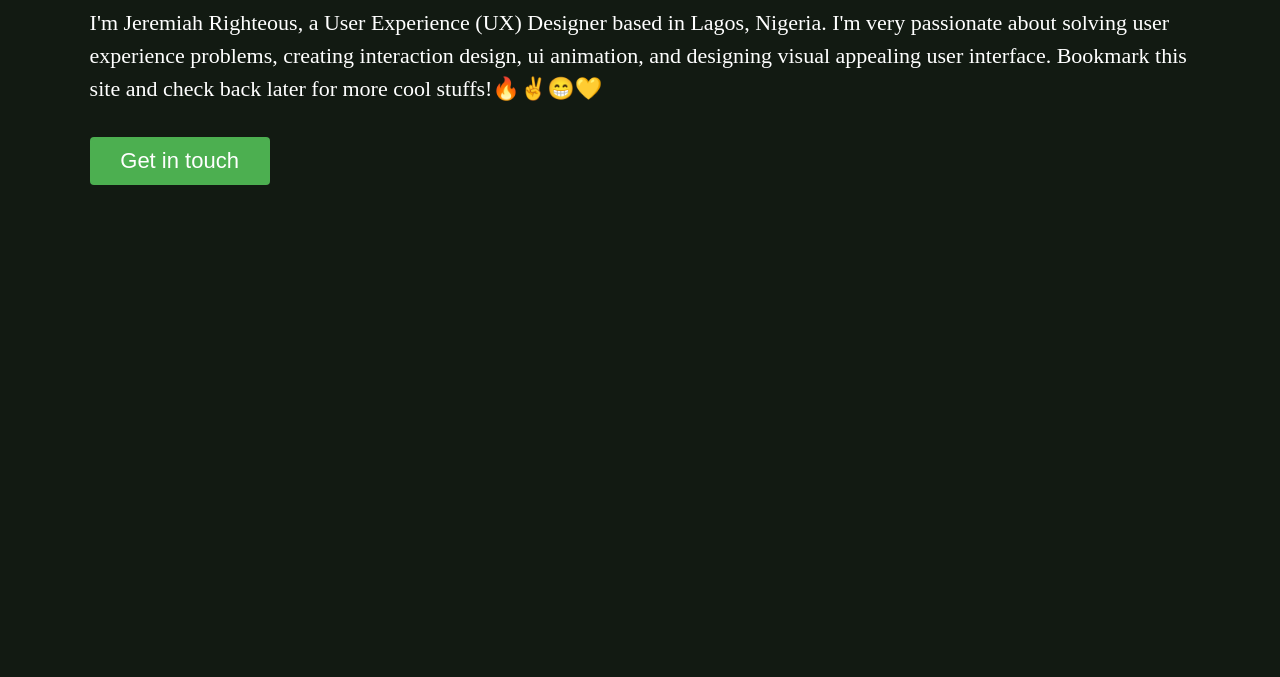
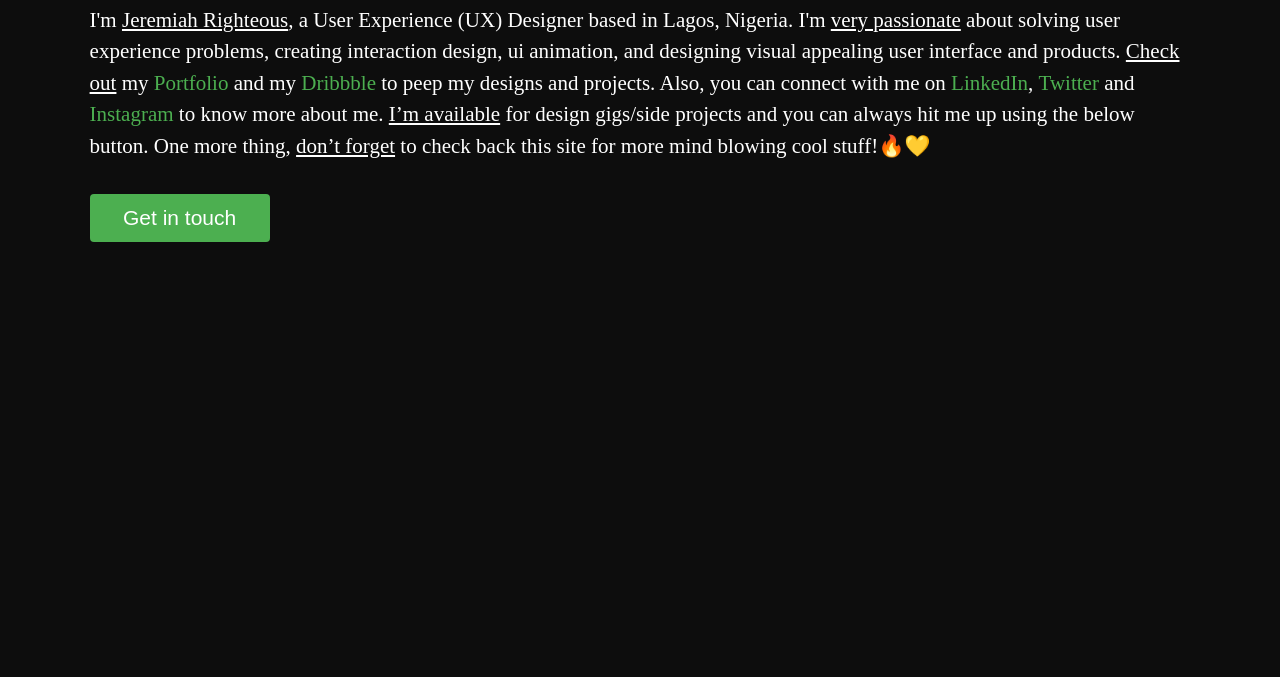
Before and after one commit to jeremiahriz/jeremiahrighteous, a plain HTML site: page index.html in a window 1280 px wide. Shown: the part 123-800 px from the top of the page. Drawn offline with Linux system fonts and the light colour scheme.

Commit message:
Updated site content

```diff
--- a/index.html
+++ b/index.html
@@ -9,7 +9,7 @@
 		<div class="center">
 			<h1>Hello There,</h1>
 
-			<p >I'm Jeremiah Righteous, a User Experience (UX) Designer based in Lagos, Nigeria. I'm very passionate about solving user experience problems, creating interaction design, ui animation, and designing visual appealing user interface. Bookmark this site and check back later for more cool stuffs!🔥✌😁💛</p>
+			<p >I'm <ins>Jeremiah Righteous</ins>, a User Experience (UX) Designer based in Lagos, Nigeria. I'm <ins>very passionate</ins> about solving user experience problems, creating interaction design, ui animation, and designing visual appealing user interface and products. <ins>Check out</ins> my <a href="http://jeremiahriz.design" target="_blank">Portfolio</a> and my <a href="https://dribbble.com/jeremiahriz" target="_blank">Dribbble</a> to peep my designs and projects. Also, you can connect with me on <a href="https://www.linkedin.com/in/jeremiahriz" target="_blank">LinkedIn</a>, <a href="https://twitter.com/jeremiahriz" target="_blank">Twitter</a> and <a href="https://www.instagram.com/jeremiahriz" target="_blank">Instagram</a> to know more about me. <ins>I’m available</ins> for design gigs/side projects and you can always hit me up using the below button. One more thing, <ins>don’t forget</ins> to check back this site for more mind blowing cool stuff!🔥💛</p>
 
 			<a style="text-decoration: none;" href="mailto:hello@jeremiahrighteous.com">
 				<button class="button" style="vertical-align:center">
--- a/style.css
+++ b/style.css
@@ -7,10 +7,10 @@ body{
 	font-family: Inter UI;
 	font-style: normal;
 	font-weight: normal;
-	font-size: 22px;
+	font-size: 21px;
 	line-height: 150%;
 	color: #FFFFFF;
-	background: #121A12;
+	background: #0D0D0D;
 }
 
 
@@ -31,14 +31,28 @@ p{
 	margin-bottom: 32px;
 }
 
-button{
+a:link, a:visited, a:active {
+  color: #4CAF50;
+  text-decoration: none;
+  display: inline-block;
+}
+
+a:hover {
+  color: #A8FF78;
+}
+
+button {
 	width: 180px;
 	height: 48px;
 	background: #4CAF50;
 	border-radius: 4px;
 	border: none;
-	font-size: 22px;
+	font-size: 21px;
 	color: #FFFFFF;
 	cursor: pointer;
 	margin-bottom:32px;
 }
+
+button:hover {
+	background: #A8FF78;
+}
```
